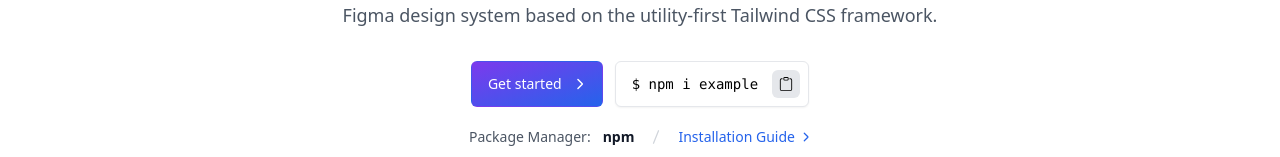
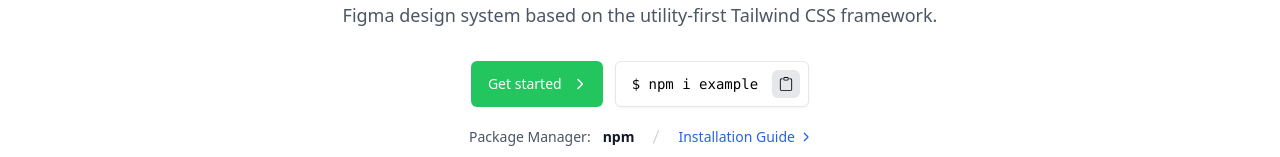
Before and after one commit to vKurama7u7v/Spotify-Music-Player, a Next.js app: page / in a window 1280 px wide. Shown: the part 331-488 px from the top of the page. Built offline with nearby package versions, Linux system fonts and the light colour scheme.

Commit message:
style: update Home Styles :art:

```diff
--- a/sections/Hero/HeroSection.jsx
+++ b/sections/Hero/HeroSection.jsx
@@ -55,7 +55,7 @@ function HeroSection() {
           {/* <!-- Buttons --> */}
           <div class="mt-8 grid gap-3 w-full sm:inline-flex sm:justify-center">
             <a
-              class="inline-flex justify-center items-center gap-x-3 text-center bg-gradient-to-tl from-blue-600 to-violet-600 hover:from-violet-600 hover:to-blue-600 border border-transparent text-white text-sm font-medium rounded-md focus:outline-none focus:ring-2 focus:ring-blue-600 focus:ring-offset-2 focus:ring-offset-white py-3 px-4 "
+              class="inline-flex justify-center items-center gap-x-3 text-center bg-gradient-to-tl bg-green-500 hover:bg-green-400 border border-transparent text-white text-sm font-medium rounded-md focus:outline-none focus:ring-2 focus:ring-green-500 focus:ring-offset-2 focus:ring-offset-white py-3 px-4 transition duration-300 ease-in-out"
               href="#"
             >
               Get started
```
Also changed, not shown: 1 other file (tests, documents, lock files or other folders).
